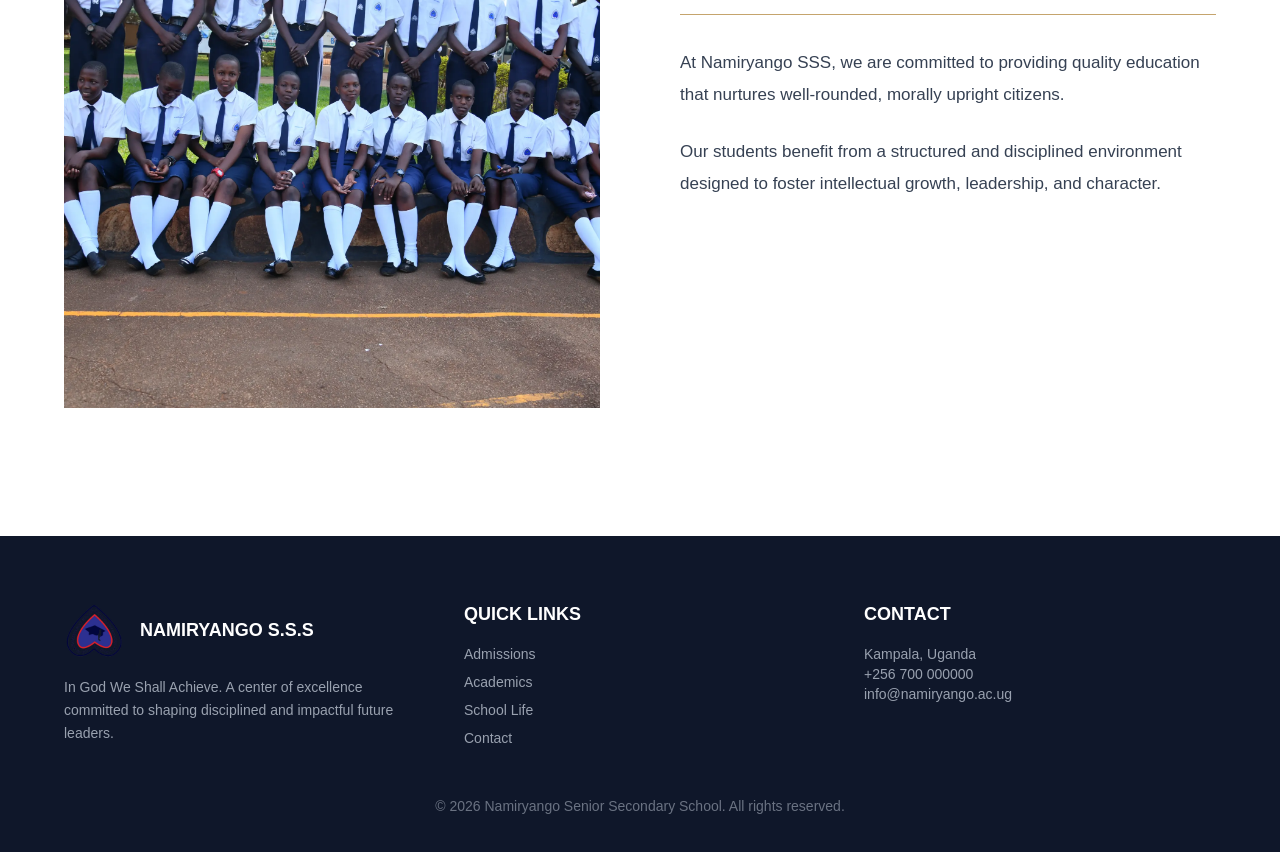
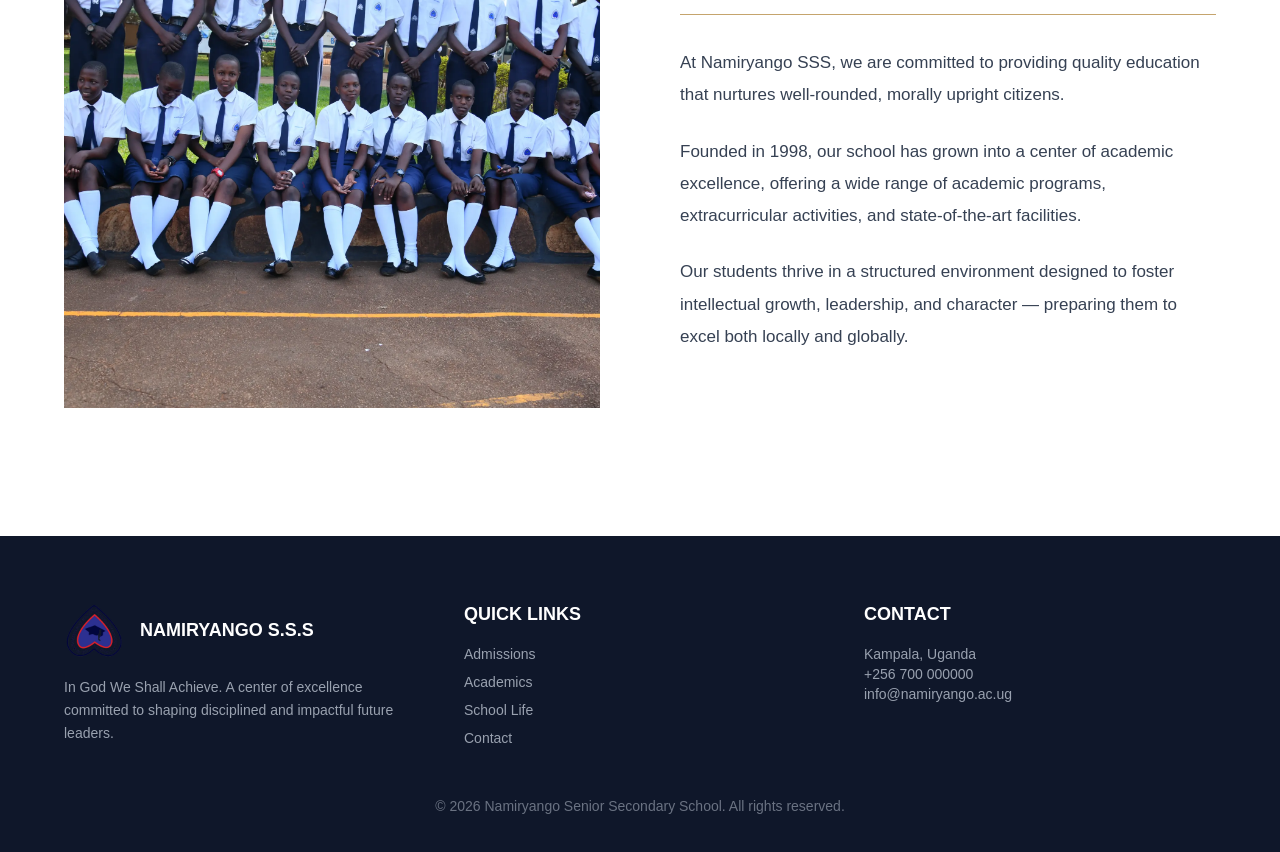
Before and after one commit to ClaireMasiga24/Namiryango-SS, a Next.js app: page / in a window 1280 px wide. Shown: the part 1040-1892 px from the top of the page. Built offline with nearby package versions, Linux system fonts and the light colour scheme.

Commit message:
Added more content

```diff
--- a/app/page.tsx
+++ b/app/page.tsx
@@ -33,7 +33,7 @@ export default function Page() {
         <div className="absolute inset-0 bg-gradient-to-r from-black via-black/70 to-transparent" />
         <div className="absolute inset-0 bg-gradient-to-t from-black/40 via-transparent to-transparent" />
 
-        {/* NAVBAR (FIXED) */}
+        {/* NAVBAR */}
         <nav
           className={`fixed top-0 left-0 w-full z-50 transition-all duration-500 ${
             scrolled ? "bg-white shadow-md" : "bg-transparent"
@@ -41,7 +41,6 @@ export default function Page() {
         >
           <div className="max-w-[1500px] mx-auto flex items-center justify-between px-16 h-[100px]">
 
-            {/* LEFT */}
             <div className="flex items-center gap-6">
               <Image src="/images/NSS.png" alt="Logo" width={90} height={90} />
 
@@ -61,7 +60,6 @@ export default function Page() {
               </div>
             </div>
 
-            {/* RIGHT (ALL IN ONE LINE NOW) */}
             <div className={`hidden md:flex items-center gap-12 text-[12px] font-semibold tracking-[2.5px] uppercase ${
               scrolled ? "text-[#1F6F78]" : "text-white"
             }`}>
@@ -128,13 +126,19 @@ export default function Page() {
 
             <div className="w-full h-[1px] bg-[#c5a46d] mb-8" />
 
+            {/* 🔥 ONLY THING IMPROVED */}
             <p className="text-[17px] leading-[1.9] text-gray-700 mb-6">
               At Namiryango SSS, we are committed to providing quality education that nurtures well-rounded, morally upright citizens.
             </p>
 
+            <p className="text-[17px] leading-[1.9] text-gray-700 mb-6">
+              Founded in 1998, our school has grown into a center of academic excellence, offering a wide range of academic programs, extracurricular activities, and state-of-the-art facilities.
+            </p>
+
             <p className="text-[17px] leading-[1.9] text-gray-700">
-              Our students benefit from a structured and disciplined environment designed to foster intellectual growth, leadership, and character.
+              Our students thrive in a structured environment designed to foster intellectual growth, leadership, and character — preparing them to excel both locally and globally.
             </p>
+
           </div>
 
         </div>
```
